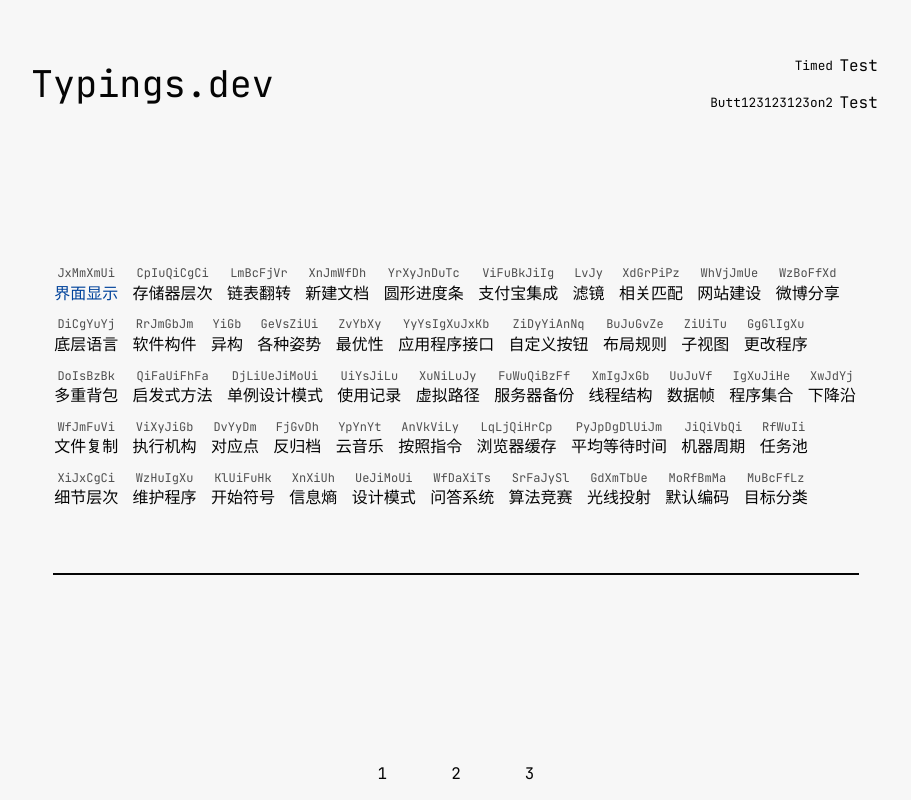
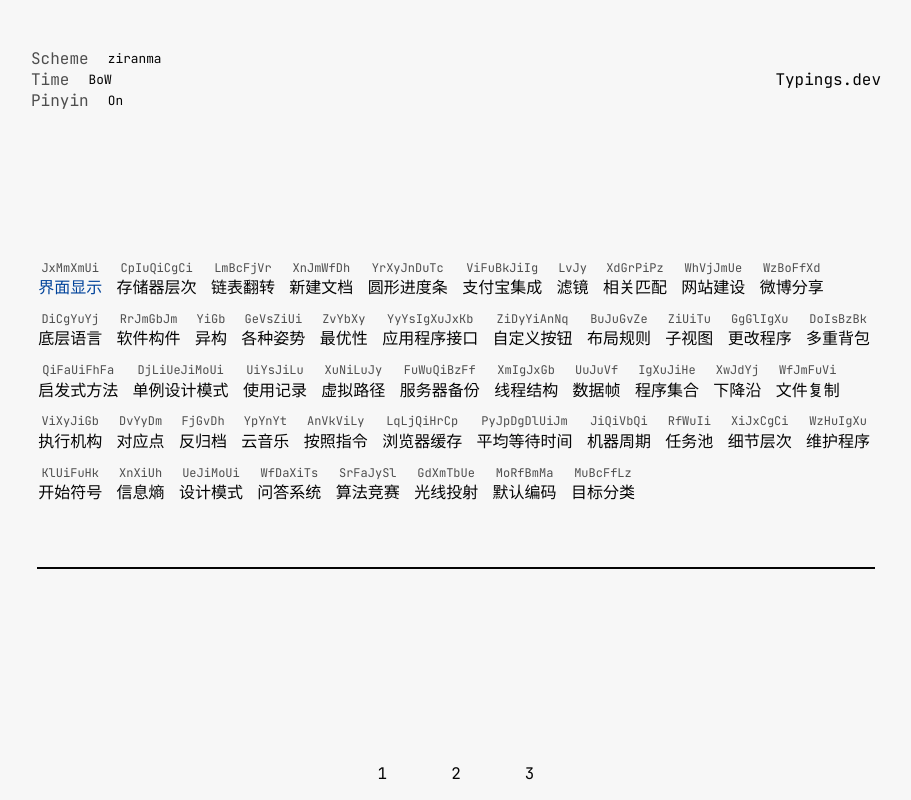
Before and after one commit to George-Miao/typings.dev, a Vue app: page / in a window 1280 px wide. Shown: the whole page, without its empty margins (184-1095 px from the left). Built offline with nearby package versions, Linux system fonts and the light colour scheme.

Commit message:
✨feat: Change config w/ btn

```diff
--- a/package.json
+++ b/package.json
@@ -2,6 +2,10 @@
   "name": "typings.dev",
   "version": "0.1.0",
   "private": true,
+  "author": {
+    "name": "George Miao",
+    "email": "gm@miao.dev"
+  },
   "scripts": {
     "serve": "vue-cli-service serve",
     "build": "vue-cli-service build",
--- a/src/components/Config.vue
+++ b/src/components/Config.vue
@@ -11,11 +11,11 @@
   import { Store } from '@/utils/store'
   import { schemesNames } from '@/utils/pinyin'
   import { Config } from '@/types'
-  import { Themes, SupportedScheme } from '@/constants'
+  import { SupportedThemes, SupportedScheme } from '@/constants'
 
   let defaultConfig: Config = {
     showPinyin: true,
-    theme: Themes.BoW,
+    theme: SupportedThemes.BoW,
     perPage: 50,
     scheme: SupportedScheme.Ziranma,
     mode: 'counted',
@@ -70,7 +70,7 @@
       saveKV('showPinyin', this.state.showPinyin)
       this.printTable()
     }
-    setTheme(theme: Themes) {
+    setTheme(theme: SupportedThemes) {
       if (!this.themes.includes(theme))
         throw new Error(`Unknown theme name ${theme}`)
       this.state.theme = theme
@@ -107,7 +107,7 @@
       return schemesNames
     }
     get themes() {
-      return Object.values(Themes)
+      return Object.values(SupportedThemes)
     }
   }
 
--- a/src/components/Meta.vue
+++ b/src/components/Meta.vue
@@ -1,14 +1,9 @@
 <template>
   <nav class="abs">
-    <div class="left-wing">Typings.dev</div>
-    <div class="right-wing">
-      <text-buttons :items="['Counted', 'Timed','Programming']" :selected="1" title="Test" />
-      <text-buttons
-        :items="['Button1', 'Button2','123', 'Butt123123123on2']"
-        :selected="3"
-        title="Test"
-      />
+    <div class="left-wing">
+      <text-buttons v-for="(setting, index) in settingGroup" :key="index" :setting="setting" />
     </div>
+    <div class="right-wing">Typings.dev</div>
   </nav>
   <slot />
   <footer class="abs">
@@ -19,15 +14,54 @@
 </template>
 
 <script lang="ts">
-  import { defineComponent, inject } from 'vue'
+  import { SupportedScheme, SupportedThemes } from '@/constants'
+  import { Setting } from '@/types'
+  import { defineComponent, inject, reactive, ref } from 'vue'
   import { ConfigStore } from './Config.vue'
   import TextButtons from './TextButtons.vue'
   export default defineComponent({
     components: { TextButtons },
     setup() {
       const config = inject('config') as ConfigStore
+      const settingGroup: Setting[] = reactive([
+        // {
+        //   title: 'Mode',
+        //   options: ['Counted', 'Timed', 'Zen'],
+        //   selected: 0,
+        //   show: true,
+        //   select(index) {},
+        // },
+        {
+          title: 'Scheme',
+          options: config.schemes,
+          selected: config.schemes.indexOf(config.getState().scheme),
+          show: true,
+          select(index) {
+            config.setScheme(config.schemes[index] as SupportedScheme)
+          },
+        },
+        {
+          title: 'Time',
+          options: config.themes,
+          selected: config.themes.indexOf(config.getState().theme),
+          show: true,
+          select(index) {
+            config.setTheme(config.themes[index] as SupportedThemes)
+          },
+        },
+        {
+          title: 'Pinyin',
+          options: ['On', 'Off'],
+          selected: config.getState().showPinyin ? 0 : 1,
+          show: true,
+          select(index) {
+            config.togglePinyin()
+          },
+        },
+      ])
       return {
         config,
+        settingGroup,
         state: config.getState(),
       }
     },
@@ -38,11 +72,11 @@
   nav {
     margin-top: 2rem;
     grid-template-areas: 'left right';
-    line-height: 2.3rem;
+    // line-height: 2.3rem;
 
     display: grid;
     grid-auto-flow: column;
-    grid-template-columns: auto 1fr;
+    grid-template-columns: 1fr auto;
     align-items: center;
     gap: 0.5rem;
     .left-wing {
--- a/src/components/Panel.vue
+++ b/src/components/Panel.vue
@@ -81,9 +81,9 @@
 
 <style lang="less">
   #panel {
-    padding: 1.4rem 1rem;
+    // padding: 1.4rem 1rem;
     border-radius: 5px;
-    margin: auto;
+    // margin: auto;
     // max-width: 650px;
   }
 
--- a/src/components/TextButtons.vue
+++ b/src/components/TextButtons.vue
@@ -1,34 +1,41 @@
 <template>
-  <div class="text-button-wrap">
-    <span class="title">{{title}}</span>
+  <div class="text-button-wrap" :class="{selecting}">
     <span
-      v-for="(item, index) in items"
-      @click="select(item)"
+      class="title no-select"
+      @click="selecting=!selecting"
+      :class="{'major-color': selecting}"
+    >{{setting.title}}</span>
+    <span
+      v-for="(item, index) in setting.options"
+      @click="click(index)"
       :key="index"
-      :class="{selected: index == selected, button: true}"
+      class="button"
+      :class="{selected: index == setting.selected, pointer: selecting || index != setting.selected}"
     >{{item}}</span>
   </div>
 </template>
 
 <script lang="ts">
-  import { defineComponent, Prop, PropType, ref } from 'vue'
+  import { Setting } from '@/types'
+  import { defineComponent, PropType, ref, Ref } from 'vue'
   export default defineComponent({
     props: {
-      items: { type: Object as PropType<Array<String>>, require: true },
-      selected: { type: Object as PropType<number>, require: true },
-      title: { type: Object as PropType<String>, require: true },
+      setting: { type: Object as PropType<Setting>, required: true },
     },
     methods: {
-      select(item: string) {
-        const newIndex = this.items?.indexOf(item)
-        this.$emit('select', {
-          prevIndex: this.selected,
-          newIndex: newIndex,
-          prevVal: this.items?.[this.selected ?? 0],
-          nextVal: item,
-        })
-        this.selected = newIndex ?? 0
+      click(index: number) {
+        console.log(
+          `${this.setting.title} has been changed to "${this.setting.options[index]}"`,
+        )
+        this.selecting = false
+        this.setting.selected = index
+        this.setting.select(index)
       },
+    },
+    setup() {
+      return {
+        selecting: ref(false),
+      }
     },
   })
 </script>
@@ -37,23 +44,25 @@
   .text-button-wrap {
     font-size: 0.8rem;
     display: flex;
-    flex-direction: row-reverse;
+    flex-direction: row;
+    flex-wrap: wrap;
     align-items: center;
     position: relative;
-    height: 2.3rem;
+    // height: 2.3rem;
     .title {
       display: inline-block;
-      padding: 0.2rem;
+      margin-right: 1rem;
       font-size: 1rem;
       background: var(--bg);
+      color: var(--sub);
       z-index: 100;
+      cursor: pointer;
     }
 
     .button {
       display: inline-block;
-      cursor: pointer;
-      padding: 0.2rem;
-      // transition: all 0.4s ease-in-out;
+      margin: 0 0.2rem;
+      // pointer-events: none;
       &:not(.selected) {
         position: absolute;
         color: var(--sub);
@@ -61,11 +70,13 @@
         // width: 0;
       }
     }
-    &:hover {
+    &.selecting {
       .button {
         // transition: all 0.8s ease-in-out;
+        margin-right: 0.4rem;
       }
       .button:not(.selected) {
+        // transition: all 0.5s cubic-bezier(0.17, 0.84, 0.44, 1) 1s;
         position: relative;
         opacity: 100;
         // width: ;
@@ -75,4 +86,7 @@
       }
     }
   }
+  .major-color {
+    color: var(--major) !important;
+  }
 </style>
--- a/src/constants.ts
+++ b/src/constants.ts
@@ -1,4 +1,4 @@
-export enum Themes {
+export enum SupportedThemes {
   BoW = 'BoW',
   WoB = 'WoB',
   Olivia = 'Olivia',
--- a/src/style/index.css
+++ b/src/style/index.css
@@ -25,6 +25,7 @@ main {
   min-height: 100vh;
   display: flex;
   margin: 0 auto;
+  padding: 0 2rem;
   flex-flow: column;
 }
 .abs {
@@ -35,3 +36,14 @@ main {
   display: flex;
   align-items: center;
 }
+.pointer {
+  cursor: pointer;
+}
+.no-select {
+  -webkit-touch-callout: none;
+  -webkit-user-select: none;
+  -khtml-user-select: none;
+  -moz-user-select: none;
+  -ms-user-select: none;
+  user-select: none;
+}
--- a/src/style/index.less
+++ b/src/style/index.less
@@ -37,6 +37,7 @@ main {
   min-height: 100vh;
   display: flex;
   margin: 0 auto;
+  padding: 0 2rem;
   flex-flow: column;
 }
 .abs {
@@ -47,3 +48,14 @@ main {
   display: flex;
   align-items: center;
 }
+.pointer {
+  cursor: pointer;
+}
+.no-select {
+  -webkit-touch-callout: none;
+  -webkit-user-select: none;
+  -khtml-user-select: none;
+  -moz-user-select: none;
+  -ms-user-select: none;
+  user-select: none;
+}
```
Also changed, not shown: src/types.ts (+11 -2 lines).
